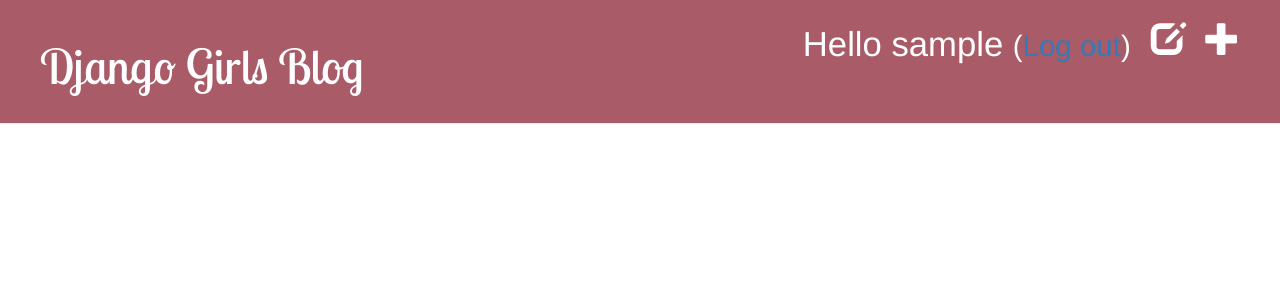
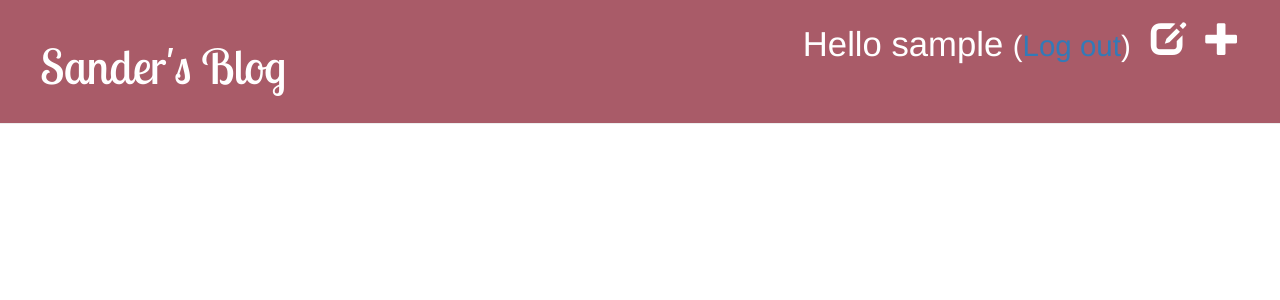
Before and after one commit to san98der/my-first-blog, a Django app: a page that uses todo/templates/todo/base.html in a window 1280 px wide. Shown: the top 300 px of the page. Run offline with Django 3.2, Linux system fonts and the light colour scheme; the visitor is signed in with stand-in values (Sample User, id 1); data that the repository does not hold is empty; some libraries are stand-ins or nearby versions.

Commit message:
fixed base

```diff
--- a/todo/templates/todo/base.html
+++ b/todo/templates/todo/base.html
@@ -16,7 +16,7 @@
             {% else %}
                 <a href="{% url 'login' %}" class="top-menu"><span class="glyphicon glyphicon-lock"></span></a>
             {% endif %}
-            <h1><a href="/">Django Girls Blog</a></h1>
+            <h1><a href="/">Sander's Blog</a></h1>
         </div>
         <div class="content container">
             <div class="row">
```
